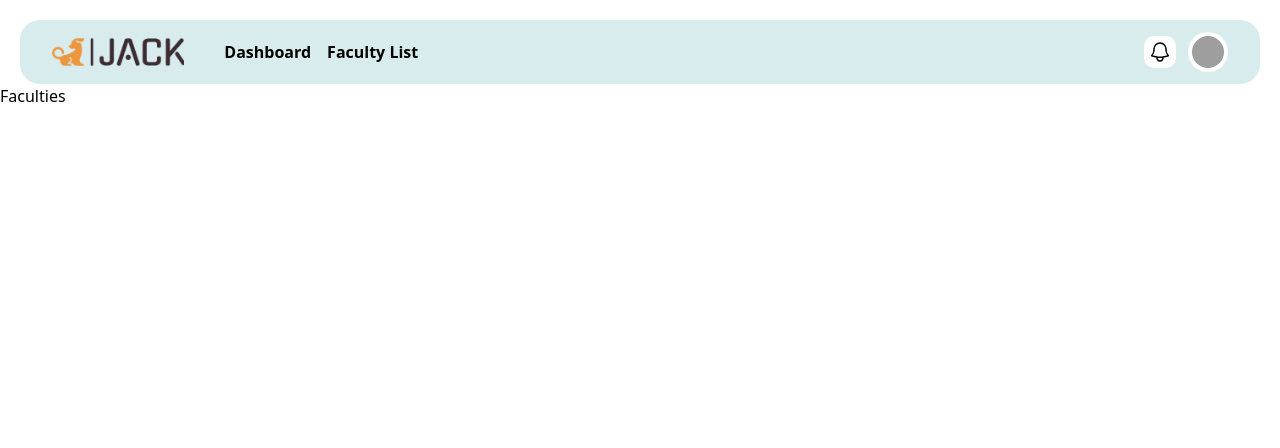
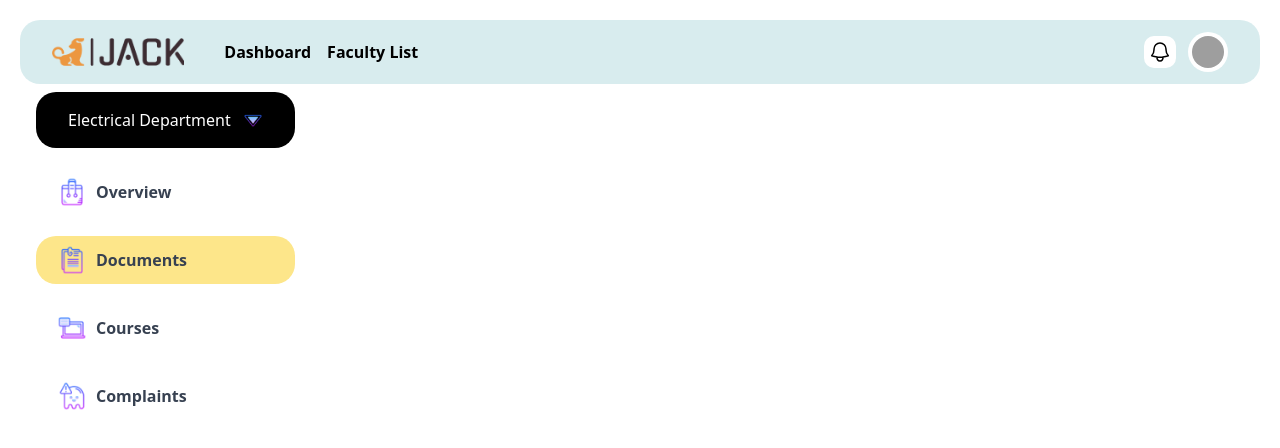
Before and after one commit to rajitha-00/expernrtic-dashboard, a React (Create React App) app: page /faculties in a window 1280 px wide. Shown: the top 448 px of the page. Built offline with nearby package versions, Linux system fonts and the light colour scheme; grey boxes are pictures that could not be loaded.

Commit message:
Sidebars done

```diff
--- a/src/components/Navbar.jsx
+++ b/src/components/Navbar.jsx
@@ -28,7 +28,7 @@ const Navbar = () => {
         <Disclosure as="nav" className="navbar bg-teal-300 mt-5 rounded-[10px]">
           {({ open }) => (
             <>
-              <div className="mx-auto max-w-7xl px-4 sm:px-6 lg:px-8">
+              <div className="mx-auto max-w-[1800px] px-4 sm:px-6 lg:px-8">
                 <div className="flex h-16 items-center justify-between">
                   <div className="flex items-center">
                     <div className="flex-shrink-0">
--- a/src/views/Dashboard.jsx
+++ b/src/views/Dashboard.jsx
@@ -4,8 +4,9 @@ import Sidebar from '../components/Sidebar'
 const Dashboard = () => {
   return (
     <>
-      <div className="flex">
+      <div className="flex mx-auto max-w-[1800px] px-4 ">
         <Sidebar />
+
       </div>
     </>
   )
--- a/src/views/Faculties.jsx
+++ b/src/views/Faculties.jsx
@@ -1,9 +1,13 @@
 import React from 'react'
+import Sidebar from '../components/Sidebar'
 
 const Faculties = () => {
   return (
     <>
-      <h1>Faculties</h1>
+      <div className="flex mx-auto max-w-[1800px] px-4">
+        <Sidebar/>
+
+      </div>
     </>
   )
 }
```
